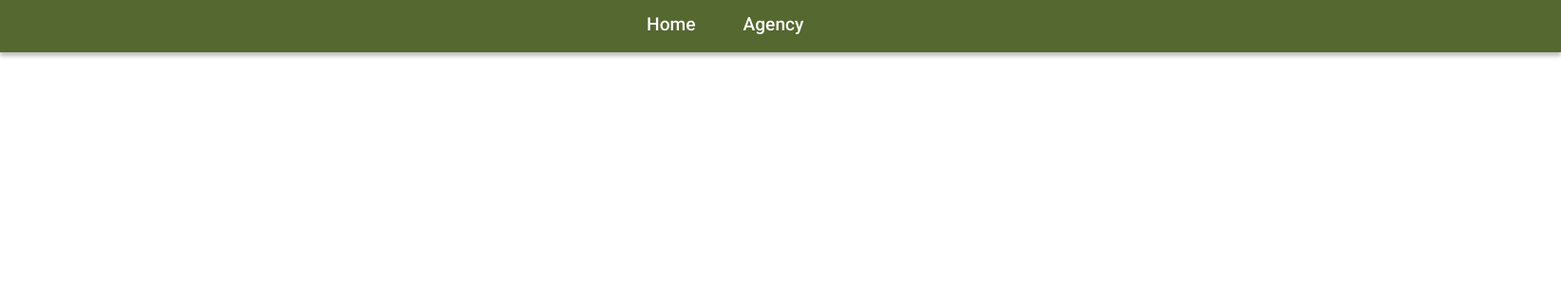
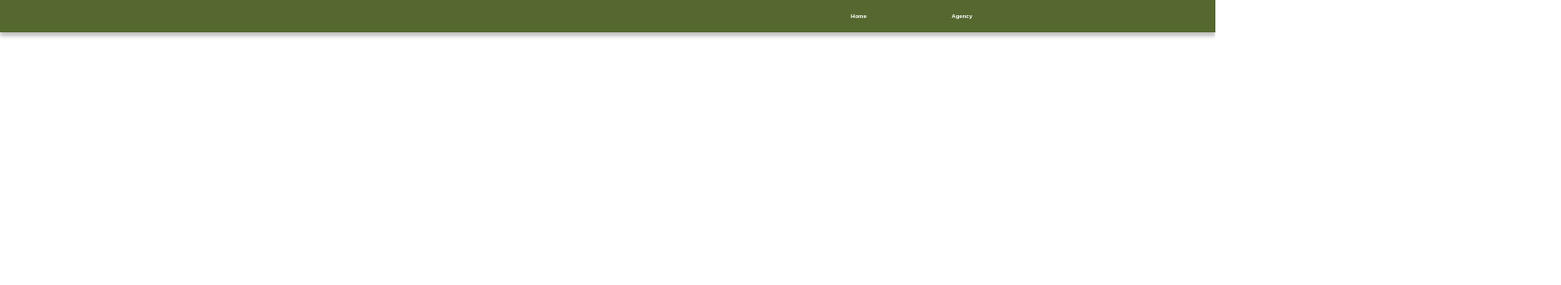
Before and after one commit to TritonSE/FSD-Distribution-Web-App, a React (Create React App) app: page / in a window 1280 px wide. Shown: the top 300 px of the page at 95% size, 1644 px wide, since content can reach past the window. Built offline with nearby package versions, Linux system fonts and the light colour scheme.

Commit message:
Changed styling

```diff
--- a/src/App.css
+++ b/src/App.css
@@ -2,6 +2,14 @@
   box-sizing: border-box;
   margin: 0;
   padding: 0;
-  font-family: 'Roboto', sans-serif;
+}
 
+body {
+  font-family: Arial, Helvetica, sans-serif;
+  line-height: 1.4;
 }
+
+a {
+  color: #333;
+  text-decoration: none;
+}
--- a/src/components/Navbar/Navbar.css
+++ b/src/components/Navbar/Navbar.css
@@ -1,31 +1,30 @@
 .NavbarItems {
     background: #54682F;
     box-shadow: 0px 4px 4px rgba(0, 0, 0, 0.25);
-    width: 1644px;
-    height: 55px;
-    left: -23px;
-    top: 156px;
+    width: 100%;
+    height: 100%;
     display: flex;
-    justify-content: center;
+    justify-content: flex-end;
     align-items: center;
-    font-size: 1.2rem;
-
+    font-size: 20%;
+    font-weight: 600;
 }
 
 .top-nav {
-    padding-top: 40px;
+    padding-top: 20%;
 }
 
 .nav-menu {
     display: grid;
     grid-template-columns: repeat(2, auto);
-    grid-gap: 50px;
+    grid-gap: 70%;
     list-style: none;
-    text-align: right;
-    height: 28px;
-    width: 81px;
-    justify-content: end;
-    margin-right: 2rem;
+    text-align: none;
+    height: 50%;
+    width: 10%;
+    justify-content: flex-end;
+    margin-right: 20%;
+    padding: 1% 0% 1% 0%;
 }
 
 .nav-links {
@@ -34,7 +33,5 @@
 }
 
 .nav-links:hover {
-    background-color: #009900;
-    border-radius: 4px;
-    transition: all 0.2s ease-out;
+    color: rgba(255, 255, 255, 0.459);
 }
```
Also changed, not shown: 1 other file (tests, documents, lock files or other folders).
